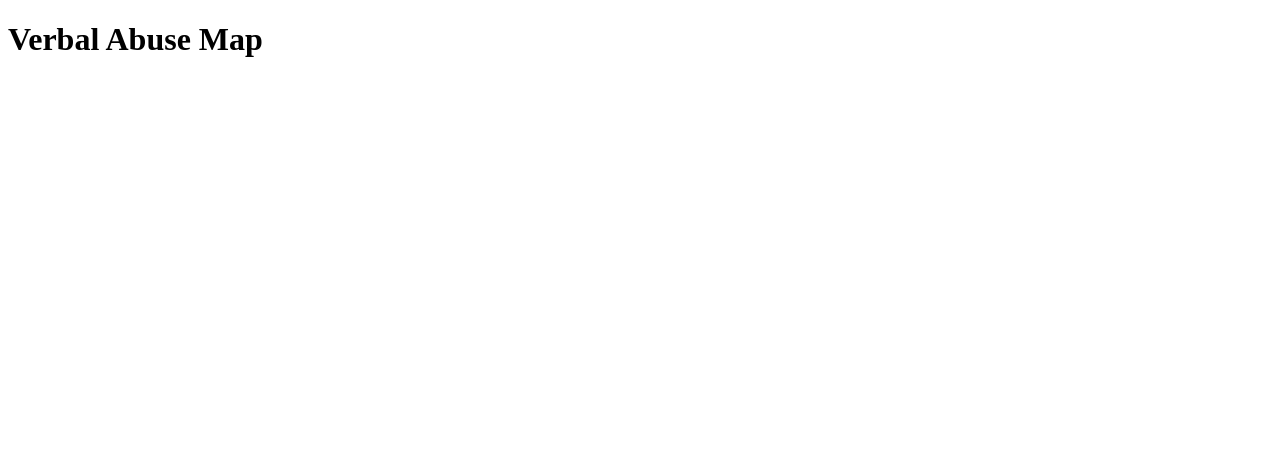
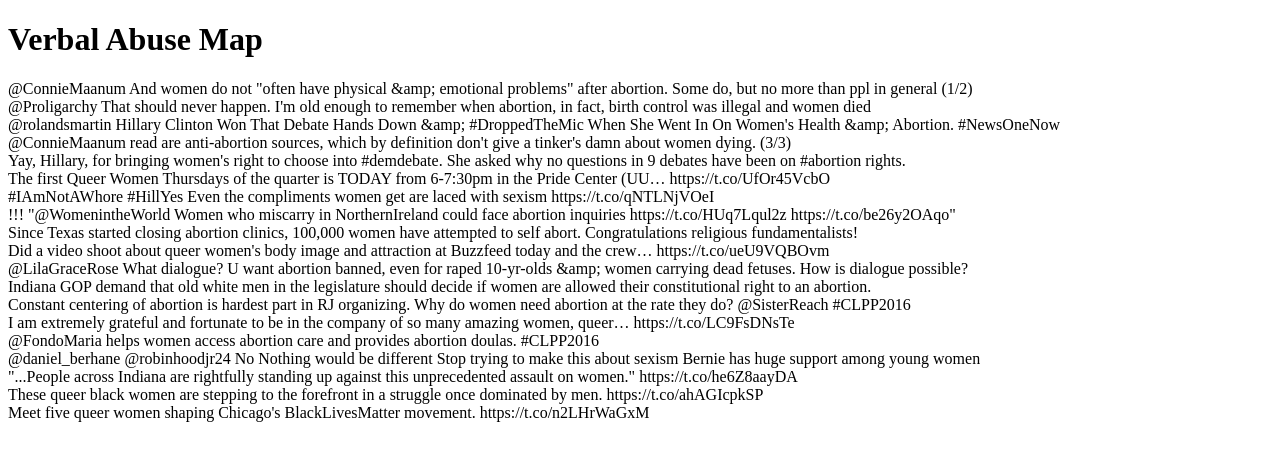
Before and after one commit to ats423/VerbalAbuse_StaticPhase, a plain HTML site: page index.html in a window 1280 px wide. Drawn offline with nearby package versions, Linux system fonts and the light colour scheme; no server answers.

Commit message:
Update index.html

```diff
--- a/index.html
+++ b/index.html
@@ -24,7 +24,7 @@
     Read in JSON file with Twitter data, then set data equal to global
     variable dataset and call render function
      */
-    d3.json("WriteTest.json", function (error, result){
+    d3.json("Tweets_Geolocation.json", function (error, result){
         dataset = result;
         render();
     })
```
